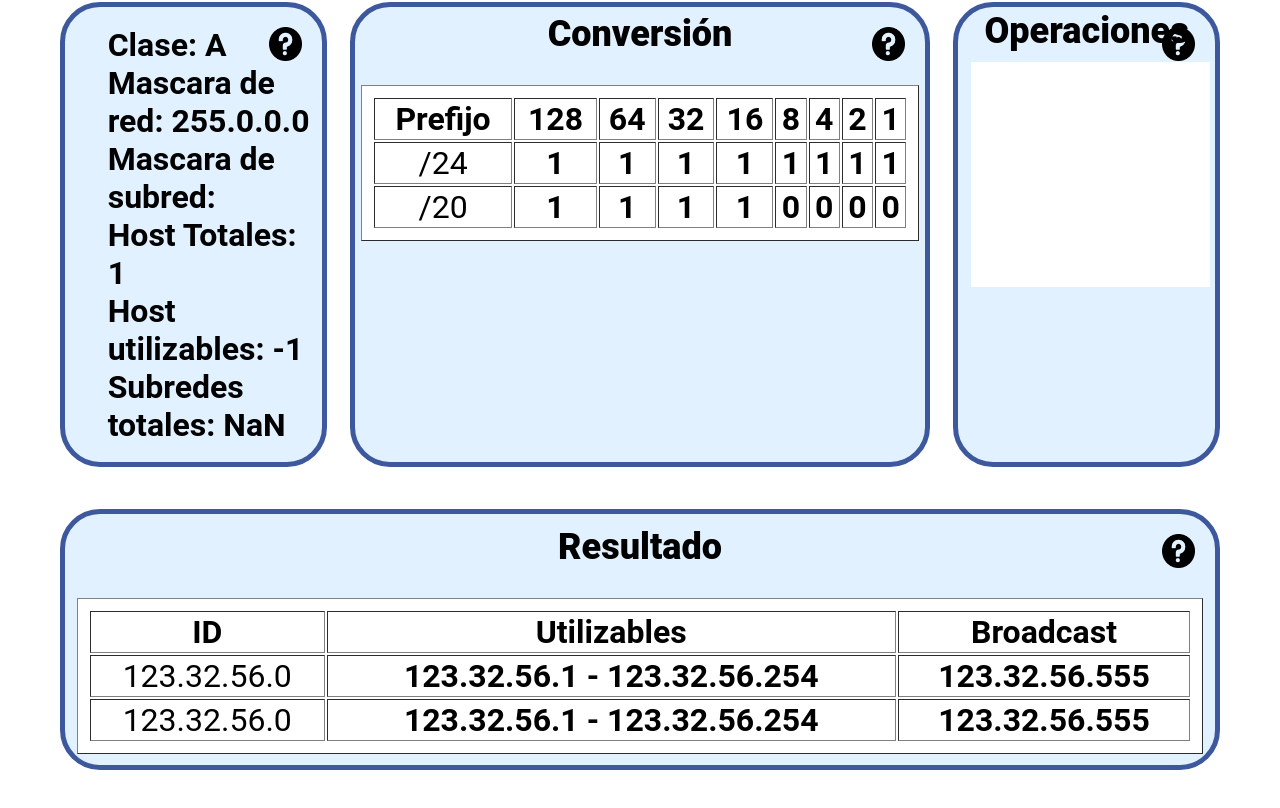
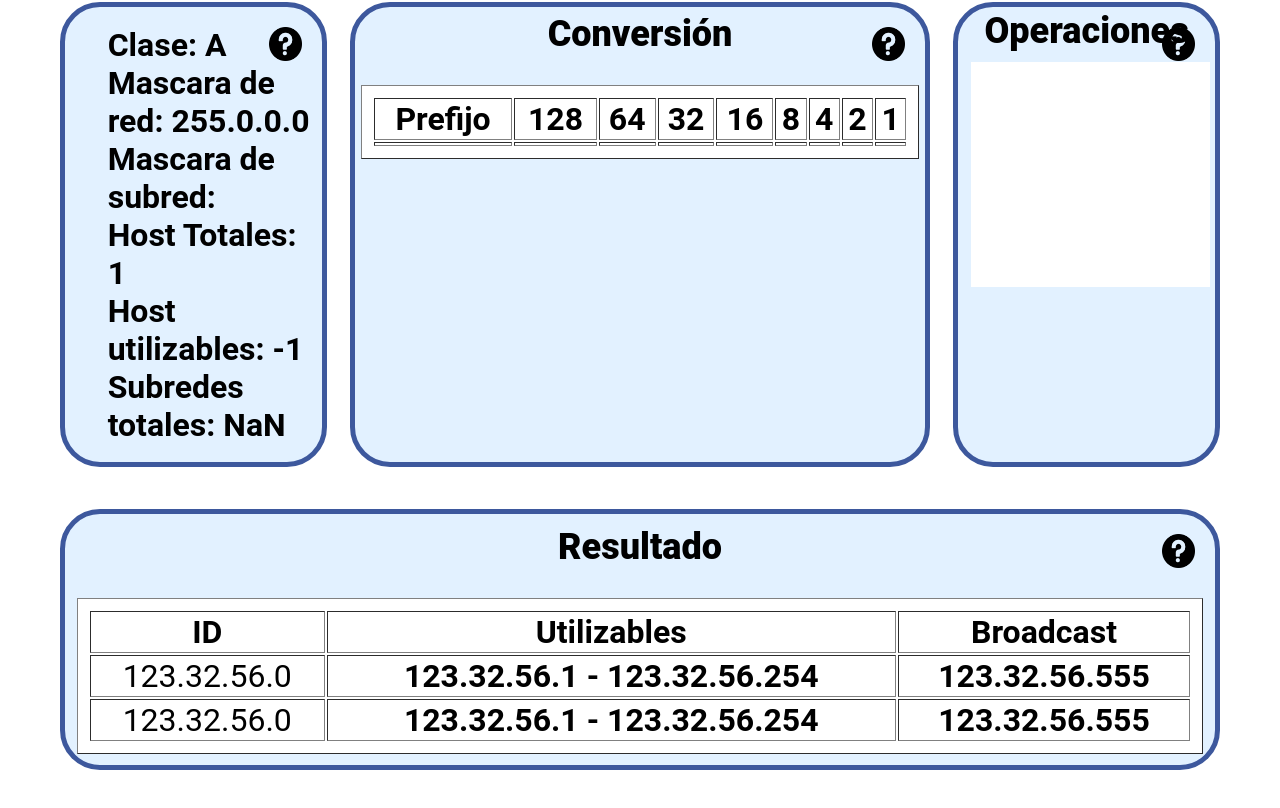
Before and after one commit to RobertoErick/Auto-subnetting, a React (Create React App) app: page / in a window 1280 px wide. Shown: the part 766-1574 px from the top of the page. Built offline with nearby package versions, Linux system fonts and the light colour scheme.

Commit message:
Se completo la seccion de la tabla de conversiones para un solo prefijo

```diff
--- a/src/Componentes/Filas/Segunda_FIla/Caracteristicas.jsx
+++ b/src/Componentes/Filas/Segunda_FIla/Caracteristicas.jsx
@@ -1,5 +1,6 @@
 import styled from "styled-components";
 import Duda from "../../../Img/Duda.png";
+import { useState, useEffect } from "react";
 
 const Contenedor = styled.div`
     position: relative;
@@ -14,11 +15,7 @@ const Img = styled.img`
 `
 
 function Caracteristicas(props) {
-    const { direccionIp, calculo } = props;
-
-    // Imprimir los valores en la consola
-    console.log("Dirección IP en Caracteristicas: " + direccionIp);
-    console.log("Cálculo en Caracteristicas: " + calculo);
+    const { direccionIp, calculo} = props;
 
     // Dividir la dirección IP por el punto y tomar el primer elemento
     const primerNumeroIp = direccionIp.split(".")[0];
@@ -32,37 +29,41 @@ function Caracteristicas(props) {
     var mascaraDeSubred = "";
     // variable para inicializar el resultado del prefijo despues de convertir el octal a decimal (255.128.0.0)
     var prefijoResultado = 0;
-    // cariable para inicializar el resultado del host total
+    // variable para inicializar el resultado del host total
     var calculoHost = 0;
+    //  vairable para inicializar el resultado de las subredes totales
+    var calculoSubred = prefijo;
+    // Guardar la conversion para pasarsela a la tabla de el componente de conversiones
+    var conversionHecha = "";
 
-    var calculoSubred = prefijo;
+
 
     //Calculo para la clase y mascara de red
     switch (true) {
         case primerNumeroIp <= 127:
             clase = "A";
             mascaraDeRed = "255.0.0.0";
-            calculoSubred = calculoSubred - 8;
+            calculoSubred = calculoSubred - 8;  //dependiendo de que clase sea la mascaa de red, se le va a restar la cantidad de bits al octeto para calcular la subred
         break;
         case primerNumeroIp <= 191:
             clase = "B";
             mascaraDeRed = "255.255.0.0";
-            calculoSubred = calculoSubred - 16;
+            calculoSubred = calculoSubred - 16; //dependiendo de que clase sea la mascaa de red, se le va a restar la cantidad de bits al octeto para calcular la subred
         break;
         case primerNumeroIp <= 223:
             clase = "C";
             mascaraDeRed = "255.255.255.0";
-            calculoSubred = calculoSubred - 24;
+            calculoSubred = calculoSubred - 24; //dependiendo de que clase sea la mascaa de red, se le va a restar la cantidad de bits al octeto para calcular la subred
         break;
         case primerNumeroIp <= 239:
             clase = "D";
             mascaraDeRed = "No se aplica";
-            calculoSubred = calculoSubred - 32;
+            calculoSubred = calculoSubred - 32; //dependiendo de que clase sea la mascaa de red, se le va a restar la cantidad de bits al octeto para calcular la subred
         break;
         case primerNumeroIp <= 255:
             clase = "E";
             mascaraDeRed = "No se aplica";
-            calculoSubred = calculoSubred - 32;
+            calculoSubred = calculoSubred - 32; //dependiendo de que clase sea la mascaa de red, se le va a restar la cantidad de bits al octeto para calcular la subred
         break;
         default:
             clase = "No válida";
@@ -102,6 +103,8 @@ function Caracteristicas(props) {
         const ceros = "0".repeat(longitud - prefijocalculo);
         const resultado = unos + ceros;
 
+        conversionHecha = resultado;
+
         calculoHost = calculoHost + (longitud - prefijocalculo); //El host se le suma la cantidad de 0 que tenga esta operacion para usarlo saliendo de esta funcion
 
         let potencia = 7;
@@ -124,6 +127,9 @@ function Caracteristicas(props) {
       var hostTotales = 2 ** calculoHost;
       var SubredesTotales = 2 ** calculoSubred;
 
+      //llamamos al componente padre para que tenga el valor de conversion ya hecha
+      props.onConversionHecha(conversionHecha);
+
     return (
         <Contenedor className="contenedor">
             <Img className="duda" src={Duda} />
--- a/src/Componentes/Filas/Segunda_FIla/Conversion.jsx
+++ b/src/Componentes/Filas/Segunda_FIla/Conversion.jsx
@@ -27,7 +27,16 @@ const Img = styled.img`
     right: 20px;
 `
 
-function Conversion(){
+function Conversion(props){
+    const {calculo, conversion} = props;
+
+    var prefijo = parseInt(calculo, 10);
+
+    const valores = [];
+    for (let i = 0; i < 8; i++) {
+        valores.push(<th key={i}>{conversion[i]}</th>);
+    }
+
     return(
         <Contenedor className="contenedor">
             <Titulo className="titulo">Conversión</Titulo>
@@ -45,26 +54,8 @@ function Conversion(){
                     <th>1</th>
                 </tr>
                 <tr>
-                    <td>/24</td>
-                    <th>1</th>
-                    <th>1</th>
-                    <th>1</th>
-                    <th>1</th>
-                    <th>1</th>
-                    <th>1</th>
-                    <th>1</th>
-                    <th>1</th>
-                </tr>
-                <tr>
-                    <td>/20</td>
-                    <th>1</th>
-                    <th>1</th>
-                    <th>1</th>
-                    <th>1</th>
-                    <th>0</th>
-                    <th>0</th>
-                    <th>0</th>
-                    <th>0</th>
+                    <td>{prefijo ? "/"+prefijo : null}</td>
+                    {valores}
                 </tr>
             </Tabla>
         </Contenedor>
--- a/src/Componentes/Filas/Segunda_FIla/index.jsx
+++ b/src/Componentes/Filas/Segunda_FIla/index.jsx
@@ -2,6 +2,7 @@ import styled from "styled-components";
 import Caracteristicas from "./Caracteristicas";
 import Conversion from "./Conversion";
 import Operaciones from "./Operaciones";
+import { useState } from "react";
 
 //Contenedor principal de la segunda fila
 const Contenedor = styled.div`
@@ -29,15 +30,21 @@ const Cont_Oper = styled.div`
 function Segunda_Fila(props){
   const { direccionIp, calculo } = props;
 
+  const [ conversion, setConversion] = useState("");
+
+  const handleConversionHecha = (conversionHecha) => {
+    setConversion(conversionHecha)
+  };
+
     return(
         <Contenedor>
             {/* primer contenedor */}
             <Cont_Caract>
-              <Caracteristicas direccionIp={direccionIp} calculo={calculo}/>
+              <Caracteristicas direccionIp={direccionIp} calculo={calculo}  onConversionHecha={handleConversionHecha}/>
             </Cont_Caract>
             {/* Segundo contenedor */}
             <Cont_Conv>
-              <Conversion />
+              <Conversion direccionIp={direccionIp} calculo={calculo} conversion={conversion}/>
             </Cont_Conv>
             {/* Tercer contenedor */}
             <Cont_Oper>
```
